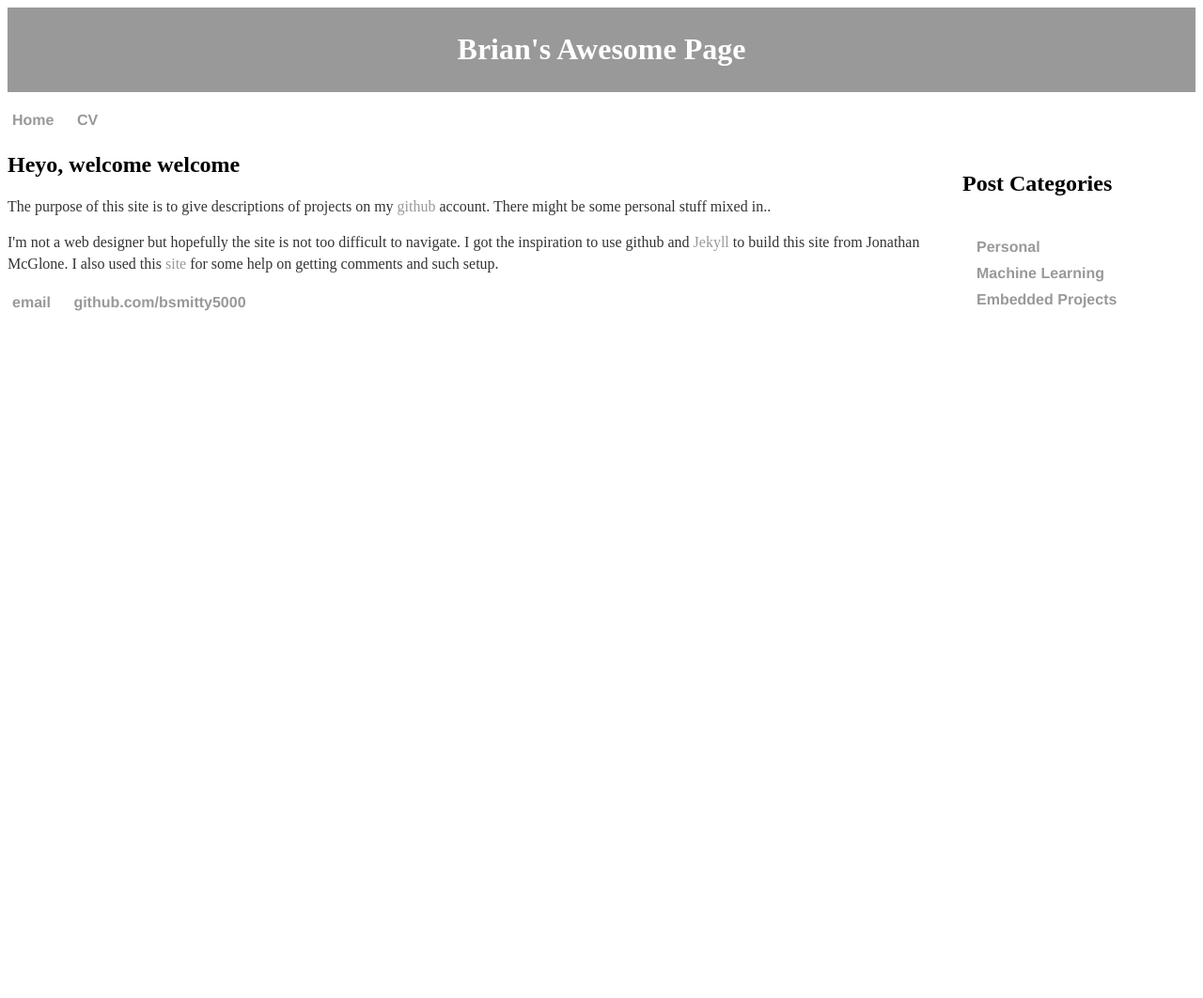
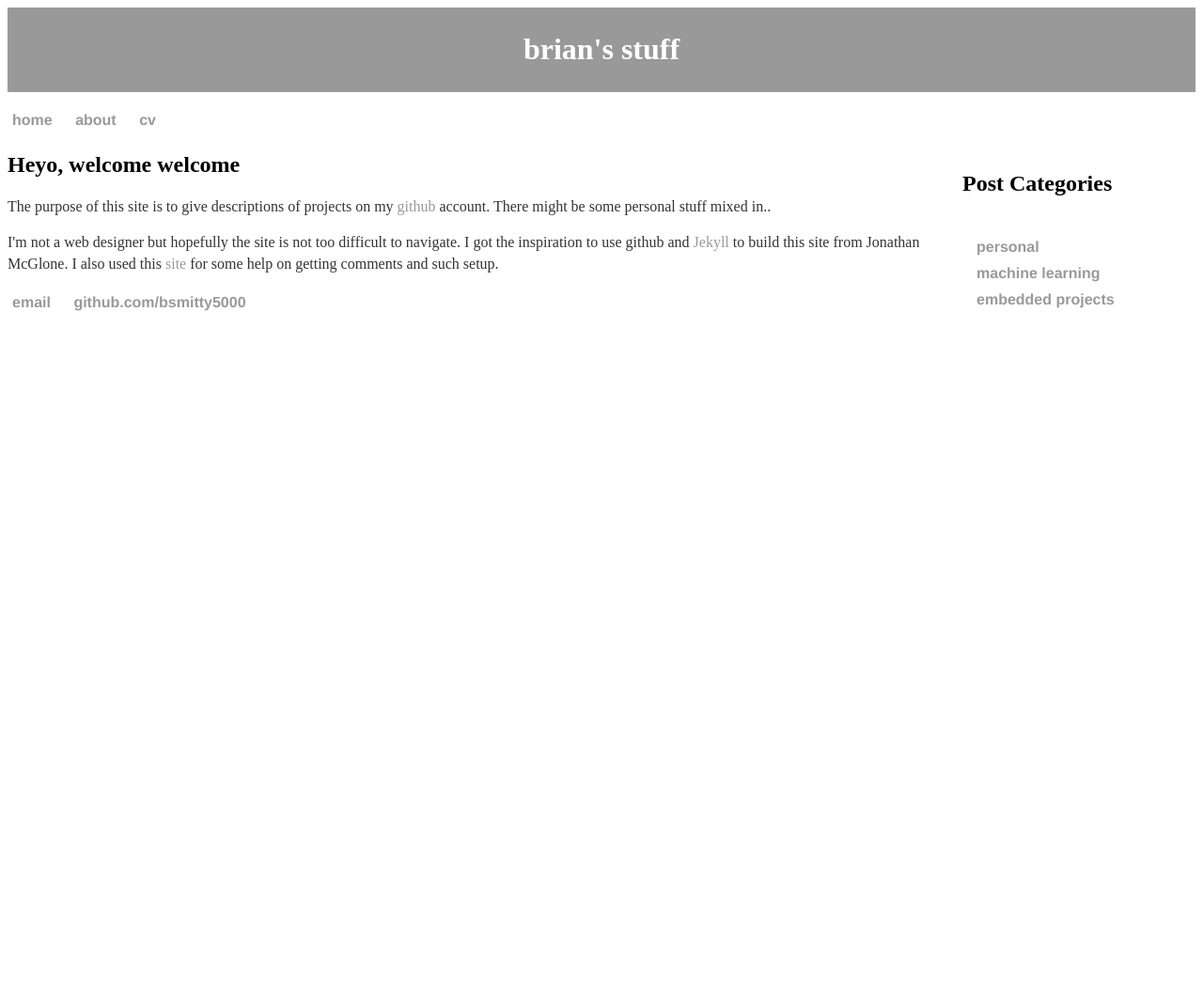
Before and after one commit to bsmitty5000/bsmitty5000.github.io, a Jekyll site: the page built from index.html, in a window 1280 px wide. Shown: the whole page at 94% size. Built offline with Jekyll 4.4.1, drawn with Linux system fonts in a browser that asks for light colours.

Commit message:
Update default.html

```diff
--- a/_layouts/default.html
+++ b/_layouts/default.html
@@ -5,13 +5,14 @@
 
     	<body>
         	<header>
-            		<h1>Brian's Awesome Page</h1>
+            		<h1>brian's stuff</h1>
         	</header>
 
         	<nav>
 	                <ul>
-	            		<li><a href="/">Home</a></li>
-	            		<li><a href="/cv">CV</a></li>
+	            		<li><a href="/">home</a></li>
+	            		<li><a href="/about">about</a></li>
+	            		<li><a href="/cv">cv</a></li>
 	                </ul>
 	        </nav>
 
@@ -21,9 +22,9 @@
 					Post Categories
 				</h2>
 				<ul>
-				<li><a href="/blog">Personal</a></li>
-				<li><a href="/ml">Machine Learning</a></li>
-				<li><a href="/mbedproj">Embedded Projects</a></li>
+				<li><a href="/blog">personal</a></li>
+				<li><a href="/ml">machine learning</a></li>
+				<li><a href="/mbedproj">embedded projects</a></li>
 				</ul>
 			</aside>
 
```
